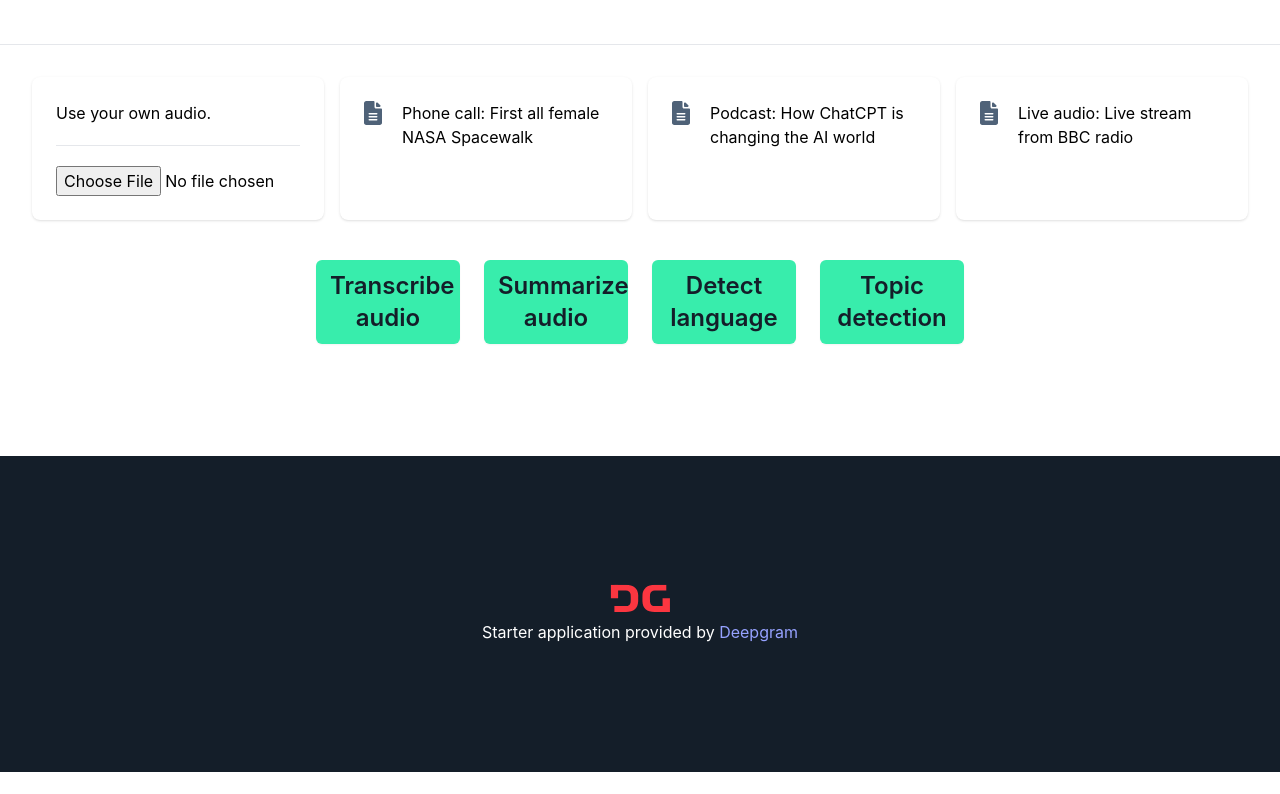
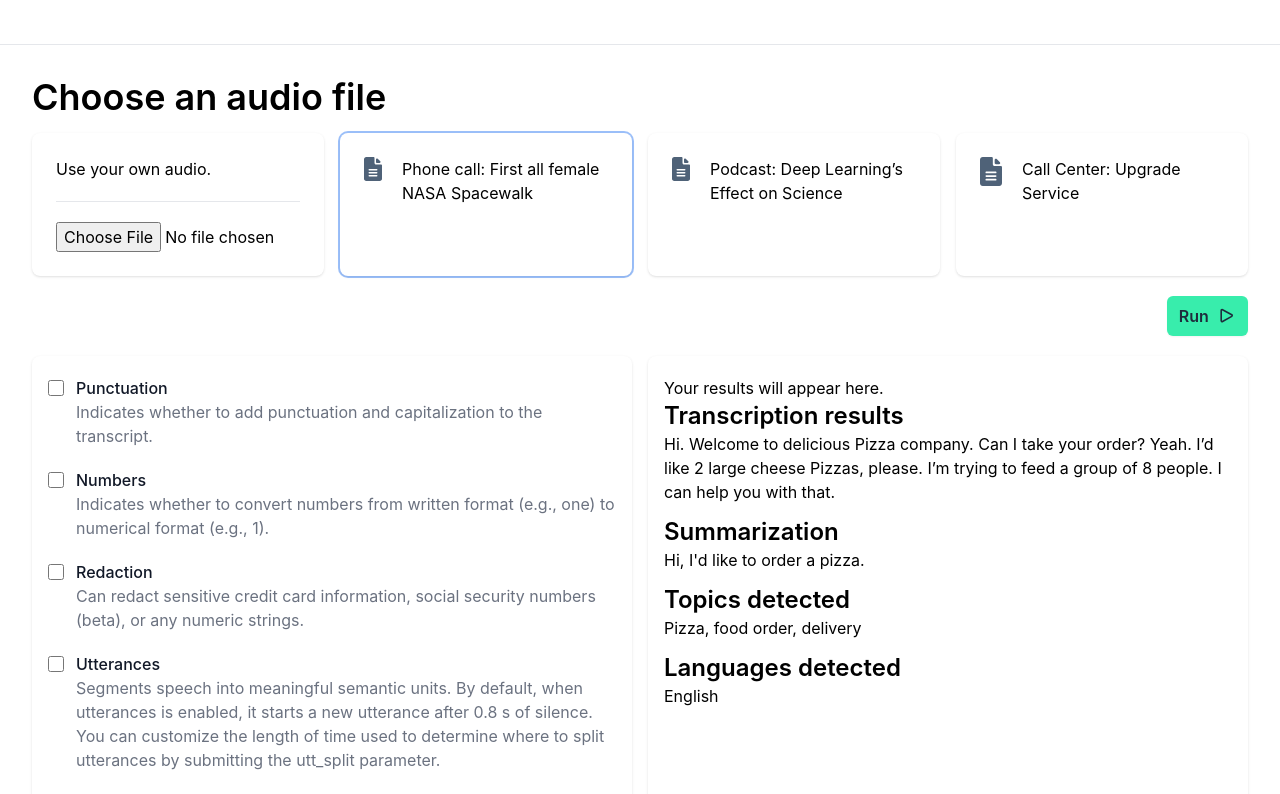
Before and after one commit to deepgram-starters/node-transcription, a React (Create React App) app in the folder Starter-01/: page / in a window 1280 px wide. Shown: the part 420-1214 px from the top of the page. Before the commit the page ends 1192 px from the top, so only its background shows below. Built offline with nearby package versions, Linux system fonts and the light colour scheme; no server answers.

Commit message:
transcription, options, and formdata working

```diff
--- a/Starter-01/package.json
+++ b/Starter-01/package.json
@@ -18,6 +18,7 @@
     "@babel/core": "^7.21",
     "@babel/plugin-syntax-flow": "^7.18",
     "@babel/plugin-transform-react-jsx": "^7.21",
+    "@deepgram/sdk": "^1.18.1",
     "@headlessui/react": "^1.7.13",
     "@heroicons/react": "^2.0.16",
     "autoprefixer": "^10.4",
@@ -27,6 +28,7 @@
     "helmet": "^4.4",
     "jwks-rsa": "^3.0.0",
     "morgan": "^1.9",
+    "multer": "^1.4.5-lts.1",
     "npm-run-all": "^4.1",
     "postcss": "^8.4",
     "react": "^18.2.0",
--- a/Starter-01/src/components/Demos.js
+++ b/Starter-01/src/components/Demos.js
@@ -1,5 +1,6 @@
-import { useState } from "react";
-import { getConfig } from "../config";
+import { Fragment, useState, createRef } from "react";
+// import { getConfig } from "../config";
+import { PlayIcon } from "@heroicons/react/24/outline";
 
 import fileIcon from "../assets/file.svg";
 
@@ -7,84 +8,184 @@ const files = [
   {
     key: "phone",
     name: "Phone call: First all female NASA Spacewalk",
-    value: "https://cdn.deepgram.etc/file.m4a",
+    checked: true,
+    value:
+      "https://res.cloudinary.com/deepgram/video/upload/v1663090406/dg-audio/NASA-EXP61_EVA_n5zazi.m4a",
   },
   {
     key: "podcast",
-    name: "Podcast: How ChatCPT is changing the AI world",
-    value: "https://cdn.deepgram.etc/file.m4a",
+    name: "Podcast: Deep Learning’s Effect on Science",
+    checked: false,
+    value:
+      "https://res.cloudinary.com/deepgram/video/upload/v1663090404/dg-audio/AI_Show_afpqeh.m4a",
   },
   {
-    key: "live",
-    name: "Live audio: Live stream from BBC radio",
-    value: "https://cdn.deepgram.etc/file.m4a",
+    key: "callcenter",
+    name: "Call Center: Upgrade Service",
+    checked: false,
+    value:
+      "https://res.cloudinary.com/deepgram/video/upload/v1663090406/dg-audio/Upgrading-phone-plan_pmfsfm.m4a",
   },
 ];
 
+const availableFeatures = [
+  {
+    name: "Punctuation",
+    key: "punctuate",
+    description:
+      "Indicates whether to add punctuation and capitalization to the transcript.",
+  },
+  {
+    name: "Numbers",
+    key: "numerals",
+    description:
+      "Indicates whether to convert numbers from written format (e.g., one) to numerical format (e.g., 1).",
+  },
+  {
+    name: "Redaction",
+    key: "redact",
+    description:
+      "Can redact sensitive credit card information, social security numbers (beta), or any numeric strings.",
+  },
+  {
+    name: "Utterances",
+    key: "utterances",
+    description:
+      "Segments speech into meaningful semantic units. By default, when utterances is enabled, it starts a new utterance after 0.8 s of silence. You can customize the length of time used to determine where to split utterances by submitting the utt_split parameter.",
+  },
+  {
+    name: "Summarization",
+    key: "summarize",
+    description:
+      "Indicates whether Deepgram will provide summaries for sections of content. When Summarization is enabled, Punctuation will also be enabled by default.",
+  },
+  {
+    name: "Topic detection",
+    key: "detect_topics",
+    description:
+      "Indicates whether Deepgram will identify and extract key topics for sections of content.",
+  },
+  {
+    name: "Language detection",
+    key: "detect_language",
+    description:
+      "Identifies the dominant language spoken in submitted audio, transcribes the audio in the identified language, and returns the detected language code in the JSON response.",
+  },
+];
+
+const featureMap = {
+  prerecorded: [
+    "punctuate",
+    "numerals",
+    "redact",
+    "utterances",
+    "summarize",
+    "detect_topics",
+    "detect_language",
+  ],
+  live: ["punctuate", "redact", "numerals"],
+};
+
 export default function Demos() {
-  const { apiOrigin = "http://localhost:3001", domain } = getConfig();
-  console.log(domain);
+  const apiOrigin = "http://localhost:3001";
 
-  const [state, setState] = useState({
-    working: false,
-    showResult: false,
-    result: "",
-    error: null,
-  });
+  // const [state, setState] = useState({
+  //   working: false,
+  //   showResult: false,
+  //   result: "",
+  //   error: "",
+  // });
 
-  const callApi = async () => {
-    setState({
-      ...state,
-      showResult: false,
-      result: "",
-      working: true,
-    });
+  const fileInput = createRef();
+
+  const [audio, setAudio] = useState();
+  const [features, setFeatures] = useState({});
+  const [file, setFile] = useState();
+  const [url, setUrl] = useState(files[0].value);
+
+  const onSubmitHandler = async (e) => {
+    e.preventDefault();
+
+    const formData = new FormData();
+    formData.append("audio", audio);
+    formData.append("features", JSON.stringify(features));
+    formData.append("file", file);
+    formData.append("url", url);
 
     try {
-      const response = await fetch(`${apiOrigin}/api`);
+      const response = await fetch(`${apiOrigin}/api`, {
+        method: "POST",
+        body: formData,
+      });
       const responseData = await response.json();
+      console.log(responseData);
+      // setState({
+      //   ...state,
+      //   showResult: true,
+      //   working: false,
+      //   result: responseData,
+      // });
+    } catch (error) {
+      // setState({
+      //   ...state,
+      //   working: false,
+      //   error: error.error,
+      // });
+    }
+  };
 
-      console.log(responseData);
+  const inputChangeHandler = (setFunction, e) => {
+    setFunction(e.target.value);
+  };
 
-      setState({
-        ...state,
-        showResult: true,
-        working: false,
-        result: responseData,
+  const handleFileChange = (e) => {
+    setFile(e.target.files[0]);
+  };
+
+  const resetAttachedAudio = () => {
+    fileInput.current.value = null;
+    setAudio();
+    setFile();
+  };
+
+  const featureChangeHandler = (feature, e) => {
+    setFeatures({
+      ...features,
+      [feature]: e.target.checked,
     });
-    } catch (error) {
-      setState({
-        ...state,
-        working: false,
-        error: error.error,
-      });
-    }
   };
 
   return (
     <div className="mx-auto max-w-7xl p-6 lg:p-8">
-      <ul className="grid grid-cols-1 gap-5 sm:grid-cols-4 gap-x-4 mx-auto">
+      <form onSubmit={onSubmitHandler}>
+        <h2 className="text-2xl sm:text-4xl font-semibold mb-4">
+          Choose an audio file
+        </h2>
+        <ul className="grid grid-cols-1 gap-5 sm:grid-cols-2 lg:grid-cols-4 gap-x-4 mx-auto">
           <li className="relative">
             <input
               className="sr-only peer"
               type="radio"
-            value="yes"
+              value="upload"
               name="audio"
-            id="answer_yes"
-            disabled={state.working}
+              id="upload"
+              onChange={(e) => {
+                inputChangeHandler(setAudio, e);
+                setUrl();
+              }}
             />
             <label
-            className="flex flex-col p-5 rounded-lg bg-white px-4 py-5 shadow sm:p-6 cursor-pointer focus:outline-none hover:bg-gray-50 peer-checked:ring-irisLight peer-checked:ring-2 peer-checked:border-transparent"
-            htmlFor="answer_yes"
+              className="min-h-[8em] flex flex-col p-5 rounded-lg bg-white px-4 py-5 shadow sm:p-6 cursor-pointer focus:outline-none hover:bg-gray-50 peer-checked:ring-irisLight peer-checked:ring-2 peer-checked:border-transparent"
+              htmlFor="upload"
             >
               Use your own audio.
               <hr className="my-5" />
               <input
+                ref={fileInput}
                 type="file"
-              id="avatar"
-              name="avatar"
-              accept="image/png, image/jpeg"
-              disabled={state.working}
+                name="file"
+                accept="audio/*,video/*"
+                onChange={handleFileChange}
               />
             </label>
           </li>
@@ -96,11 +197,15 @@ export default function Demos() {
                 type="radio"
                 value={item.value}
                 name="audio"
+                defaultChecked={item.checked}
                 id={item.key}
-              disabled={state.working}
+                onChange={(e) => {
+                  inputChangeHandler(setUrl, e);
+                  resetAttachedAudio();
+                }}
               />
               <label
-              className="flex p-5 h-full items-start rounded-lg bg-white px-4 py-5 shadow sm:p-6 cursor-pointer focus:outline-none hover:bg-gray-50 peer-checked:ring-irisLight peer-checked:ring-2 peer-checked:border-transparent"
+                className="select-none min-h-[8em] flex p-5 h-full items-start rounded-lg bg-white px-4 py-5 shadow sm:p-6 cursor-pointer focus:outline-none hover:bg-gray-50 peer-checked:ring-irisLight peer-checked:ring-2 peer-checked:border-transparent"
                 htmlFor={item.key}
               >
                 <img src={fileIcon} alt="file" className="fill-iris mr-5 w-6" />
@@ -109,49 +214,84 @@ export default function Demos() {
             </li>
           ))}
         </ul>
-      <div className="mt-10 flex items-center justify-center gap-x-6">
+        <div className="pt-5">
+          <div className="flex justify-end gap-x-3">
             <button
-          onClick={callApi}
-          disabled={state.working}
-          className="rounded-md w-36 bg-meadow px-3.5 py-2.5 text-2xl font-semibold text-darkCharcoal shadow-sm focus-visible:outline focus-visible:outline-2 focus-visible:outline-offset-2"
+              type="submit"
+              className="inline-flex justify-center rounded-md bg-meadow py-2 px-3 font-semibold text-ink shadow-sm hover:bg-indigo-500 focus-visible:outline focus-visible:outline-2 focus-visible:outline-offset-2 focus-visible:outline-indigo-600"
             >
-          Transcribe audio
-        </button>
-        <button
-          onClick={callApi}
-          disabled={state.working}
-          className="rounded-md w-36 bg-meadow px-3.5 py-2.5 text-2xl font-semibold text-darkCharcoal shadow-sm focus-visible:outline focus-visible:outline-2 focus-visible:outline-offset-2"
-        >
-          Summarize audio
-        </button>
-        <button
-          onClick={callApi}
-          disabled={state.working}
-          className="rounded-md w-36 bg-meadow px-3.5 py-2.5 text-2xl font-semibold text-darkCharcoal shadow-sm focus-visible:outline focus-visible:outline-2 focus-visible:outline-offset-2"
-        >
-          Detect language
-        </button>
-        <button
-          onClick={callApi}
-          disabled={state.working}
-          className="rounded-md w-36 bg-meadow px-3.5 py-2.5 text-2xl font-semibold text-darkCharcoal shadow-sm focus-visible:outline focus-visible:outline-2 focus-visible:outline-offset-2"
-        >
-          Topic detection
+              Run
+              <PlayIcon
+                className="h-[1.2rem] w-[1.2rem] mt-[0.1em] ml-[0.5rem] stroke-2"
+                aria-hidden="true"
+              />
             </button>
           </div>
-      {state.showResult && (
-        <div className="mt-10 flex items-center justify-center gap-x-6 rounded-lg bg-white px-4 py-5 shadow">
-          Hi. Welcome to delicious Pizza company. Can I take your order? Yeah.
-          I’d like 2 large cheese Pizzas, please. I’m trying to feed a group of
-          8 people. I can help you with that. Can you please provide your name
-          and your credit card number for payment? Yeah. Sure. My name is Jane
-          Smith, and my credit card number is * can you please provide the
-          expiration date and security code? Yeah. It expires in * the security
-          code is * I have you down for 2 large cheese pizzas. Please go around
-          to the pickup window. We’ll have your pizza ready in around 5 minutes.
-          Thanks for choosing delicious pizza company.
         </div>
-      )}
+        <div className="pt-5 grid grid-cols-1 gap-5 sm:grid-cols-2 gap-x-4">
+          <div className="rounded-lg bg-white px-4 py-5 shadow">
+            <fieldset>
+              <legend className="sr-only">Notifications</legend>
+              <div className="space-y-5">
+                {availableFeatures.map((item) => (
+                  <div key={item.key} className="relative flex items-start">
+                    <div className="flex h-6 items-center">
+                      <input
+                        id={item.key}
+                        name={item.key}
+                        disabled={!featureMap.prerecorded.includes(item.key)}
+                        onChange={(e) => {
+                          featureChangeHandler(item.key, e);
+                        }}
+                        type="checkbox"
+                        className="h-4 w-4 rounded border-gray-300 text-indigo-600 focus:ring-indigo-600"
+                      />
+                    </div>
+                    <div className="ml-3  leading-6">
+                      <label
+                        htmlFor={item.key}
+                        className="font-medium text-gray-900"
+                      >
+                        {item.name}
+                      </label>
+                      <p id="offers-description" className="text-gray-500">
+                        {item.description}
+                      </p>
+                    </div>
+                  </div>
+                ))}
+              </div>
+            </fieldset>
+          </div>
+          <div className="rounded-lg bg-white px-4 py-5 shadow">
+            {/* {state.showResult && ( */}
+            <Fragment>
+              <p>Your results will appear here.</p>
+              <h3 className="text-xl sm:text-2xl font-semibold">
+                Transcription results
+              </h3>
+              <p>
+                Hi. Welcome to delicious Pizza company. Can I take your order?
+                Yeah. I’d like 2 large cheese Pizzas, please. I’m trying to feed
+                a group of 8 people. I can help you with that.
+              </p>
+              <h3 className="text-xl sm:text-2xl font-semibold mt-3">
+                Summarization
+              </h3>
+              <p>Hi, I'd like to order a pizza.</p>
+              <h3 className="text-xl sm:text-2xl font-semibold mt-3">
+                Topics detected
+              </h3>
+              <p>Pizza, food order, delivery</p>
+              <h3 className="text-xl sm:text-2xl font-semibold mt-3">
+                Languages detected
+              </h3>
+              <p>English</p>
+            </Fragment>
+            {/* )} */}
+          </div>
+        </div>
+      </form>
     </div>
   );
 }
```
Also changed, not shown: Starter-01/api-server.js (+43 -17 lines), Starter-01/src/components/NavBar.js (+25 -14 lines), 1 other file (tests, documents, lock files or other folders). Lines whose indentation alone changed are shown as unchanged.
